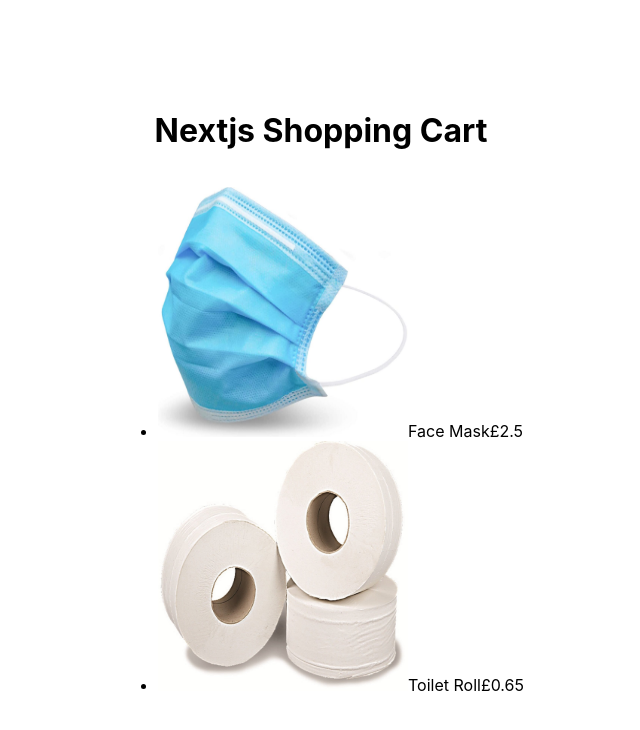
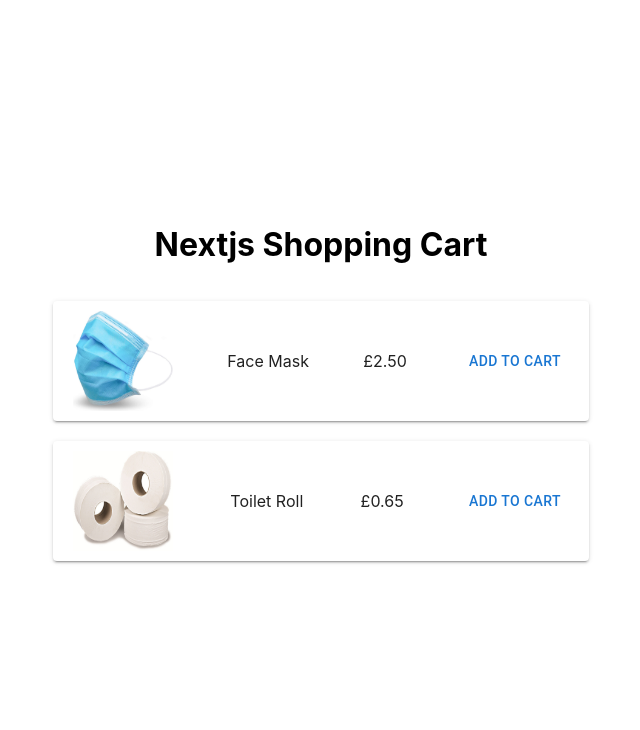
Before and after one commit to JG075/shopping-basket-app, a Next.js app: page / in a window 1280 px wide. Shown: the top 730 px of the page, without its empty margins (319-959 px from the left). Built offline with nearby package versions, Linux system fonts and the light colour scheme.

Commit message:
Add Index styling

```diff
--- a/api/product.ts
+++ b/api/product.ts
@@ -35,7 +35,7 @@ const get = () => {
                 return new Product(p)
             })
             success({ data: parsedReponse })
-        }, 2000)
+        }, 1000)
     })
 }
 
--- /dev/null
+++ b/components/index/ProductListItem.tsx
@@ -0,0 +1,32 @@
+import Image from "next/image"
+import { FC } from "react"
+import Paper from "@mui/material/Paper"
+import { Button } from "@mui/material"
+
+interface Props {
+    name: string
+    thumbnail: string
+    cost: string
+}
+
+const ProductListItem: FC<Props> = ({ name, thumbnail, cost }: Props) => {
+    return (
+        <Paper
+            sx={{
+                display: "flex",
+                alignItems: "center",
+                width: "100%",
+                padding: "10px 20px",
+                justifyContent: "space-between",
+            }}
+            elevation={2}
+        >
+            <Image src={thumbnail} alt={name} height={100} width={100} />
+            <span>{name}</span>
+            <span>{cost}</span>
+            <Button>Add to cart</Button>
+        </Paper>
+    )
+}
+
+export default ProductListItem
--- a/models/product.ts
+++ b/models/product.ts
@@ -1,4 +1,5 @@
 import { immerable } from "immer"
+import { GBP } from "../utils/currency"
 
 interface ProductAttrs {
     id: number
@@ -14,6 +15,10 @@ class Product {
     constructor(opts: ProductAttrs) {
         Object.assign(this, opts)
     }
+
+    get displayCost() {
+        return GBP(this.cost).format()
+    }
 }
 
 export default Product
--- a/package.json
+++ b/package.json
@@ -12,12 +12,17 @@
     },
     "dependencies": {
         "@emotion/react": "^11.9.3",
+        "@emotion/styled": "^11.9.3",
+        "@mui/material": "^5.8.4",
+        "currency.js": "^2.0.4",
         "immer": "^9.0.15",
         "next": "12.1.6",
         "react": "18.2.0",
         "react-dom": "18.2.0"
     },
     "devDependencies": {
+        "@babel/preset-react": "^7.17.12",
+        "@emotion/babel-plugin": "^11.9.2",
         "@testing-library/jest-dom": "5.16.4",
         "@testing-library/react": "13.2.0",
         "@testing-library/user-event": "14.2.0",
--- a/pages/index.tsx
+++ b/pages/index.tsx
@@ -1,8 +1,8 @@
 import type { NextPage } from "next"
 import Head from "next/head"
-import Image from "next/image"
 import { useEffect, useState } from "react"
 import productAPI, { SuccessResponse } from "../api/product"
+import ProductListItem from "../components/index/ProductListItem"
 
 import styles from "../styles/Home.module.css"
 
@@ -28,13 +28,20 @@ const Home: NextPage = () => {
         if (!data) return <p>Loading...</p>
 
         return (
-            <ul>
-                {data.map(({ id, name, thumbnail, cost }) => {
+            <ul
+                css={{
+                    listStyle: "none",
+                    paddingLeft: 0,
+                    li: {
+                        marginBottom: 20,
+                    },
+                    width: "100%",
+                }}
+            >
+                {data.map(({ id, name, thumbnail, displayCost }) => {
                     return (
                         <li key={id}>
-                            <Image src={thumbnail} alt={name} height={250} width={250} />
-                            <span>{name}</span>
-                            <span>£{cost}</span>
+                            <ProductListItem name={name} thumbnail={thumbnail} cost={displayCost} />
                         </li>
                     )
                 })}
--- a/styles/Home.module.css
+++ b/styles/Home.module.css
@@ -1,13 +1,15 @@
 .container {
     padding: 0 2rem;
+    width: 600px;
+    margin: 0 auto;
 }
 
 .main {
     min-height: 100vh;
     padding: 4rem 0;
-    flex: 1;
     display: flex;
     flex-direction: column;
     justify-content: center;
     align-items: center;
+    width: 100%;
 }
--- /dev/null
+++ b/utils/currency.ts
@@ -0,0 +1,3 @@
+import currency from "currency.js"
+
+export const GBP = (value: number) => currency(value, { symbol: "£", separator: "," })
```
Also changed, not shown: .babelrc (added), 1 other file (tests, documents, lock files or other folders).
